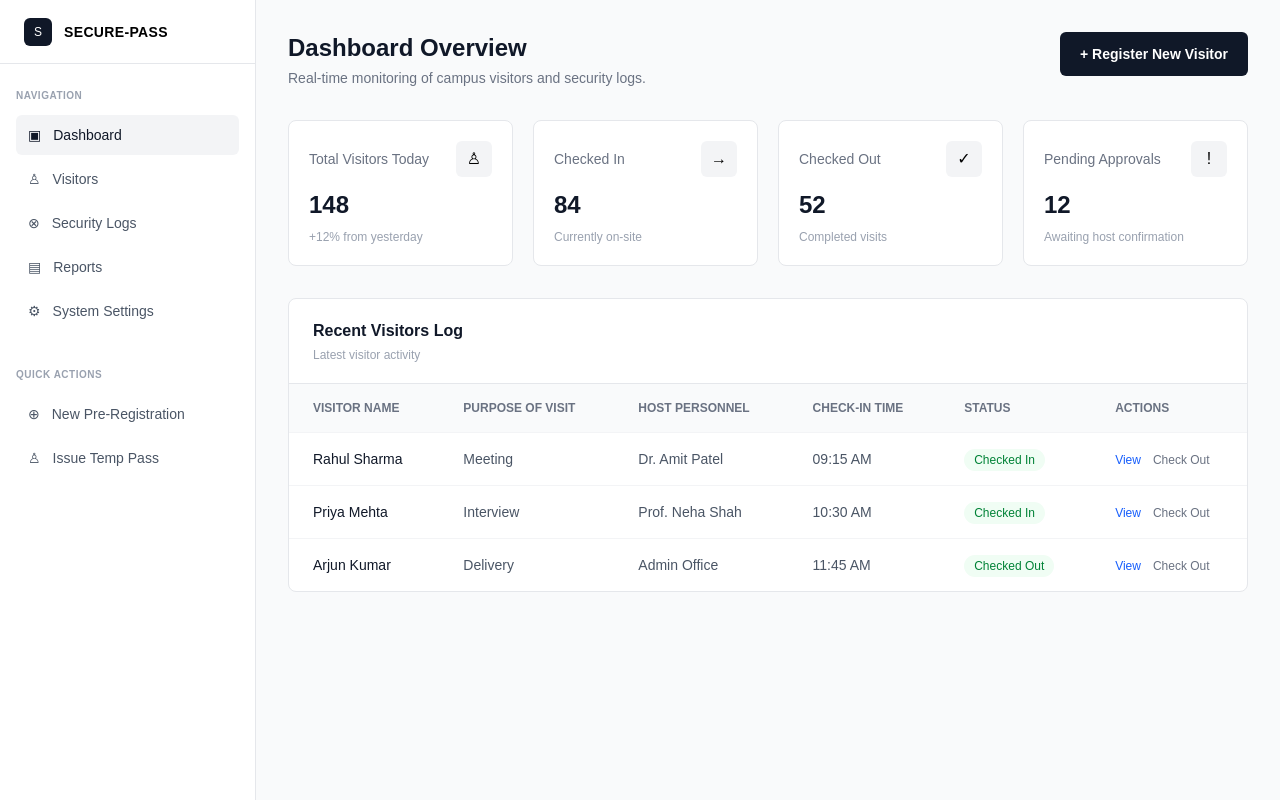
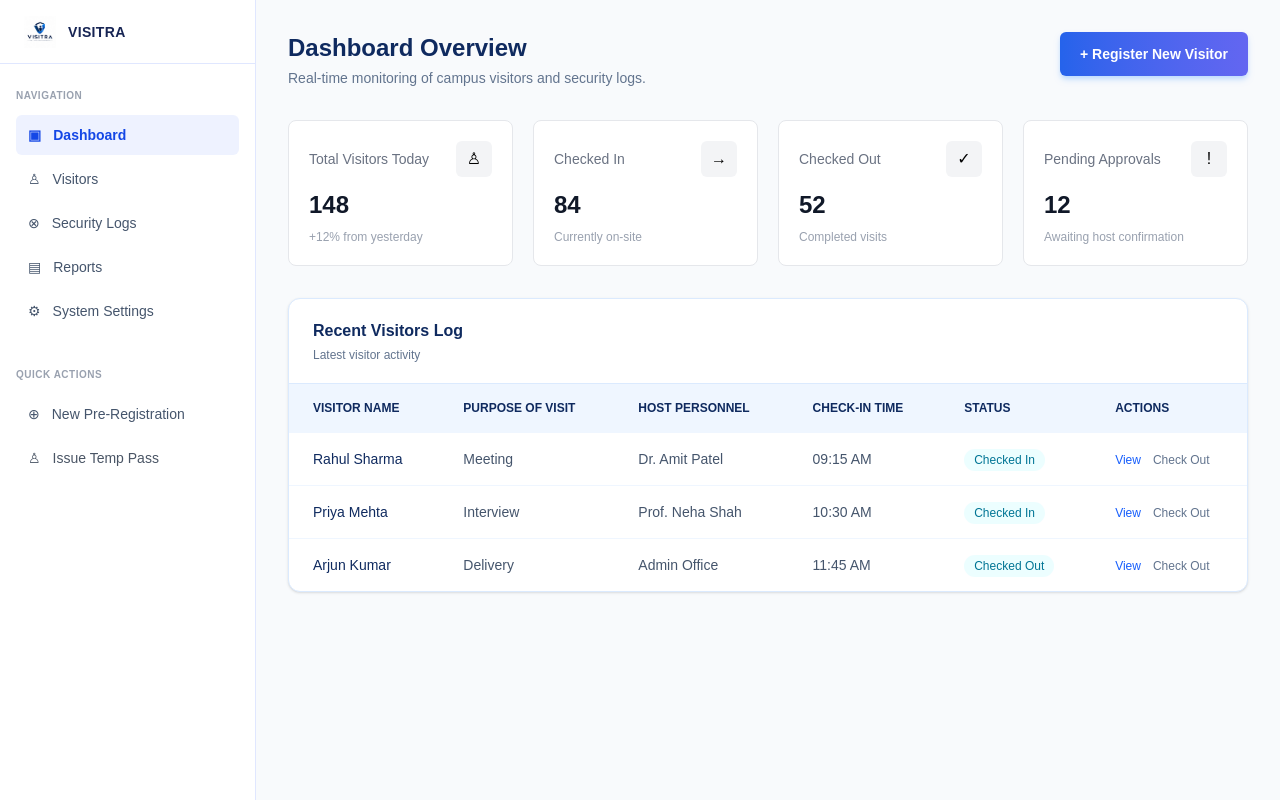
Before and after one commit to pranjalideshmukhcc-ui/visitor-security-management, a React app in the folder frontend/: page /dashboard in a window 1280 px wide. Built offline with nearby package versions, Linux system fonts and the light colour scheme; the HTML template or start-up script is replaced by a standard one.

Commit message:
Finalize VISITRA dashboard theme and branding

```diff
--- a/frontend/src/App.jsx
+++ b/frontend/src/App.jsx
@@ -5,6 +5,11 @@ import Dashboard from "./pages/Dashboard";
 import Visitors from "./pages/Visitors";
 import Approvals from "./pages/Approvals";
 import Hosts from "./pages/Hosts";
+
+import SecurityLogs from "./pages/SecurityLogs";
+import Reports from "./pages/Report";
+import Settings from "./pages/Settings";
+import PreRegistration from "./pages/PreRegistration";
 
 function App() {
   return (
@@ -16,6 +21,10 @@ function App() {
         <Route path="/visitors" element={<Visitors />} />
         <Route path="/approvals" element={<Approvals />} />
         <Route path="/hosts" element={<Hosts />} />
+        <Route path="/security-logs" element={<SecurityLogs />} />
+        <Route path="/reports" element={<Reports />} />
+        <Route path="/settings" element={<Settings />} />
+        <Route path="/pre-registration" element={<PreRegistration />} />
       </Routes>
     </BrowserRouter>
   );
--- a/frontend/src/components/Sidebar.jsx
+++ b/frontend/src/components/Sidebar.jsx
@@ -1,4 +1,5 @@
 import { useNavigate, useLocation } from "react-router-dom";
+
 
 function Sidebar() {
   const navigate = useNavigate();
@@ -7,22 +8,26 @@ function Sidebar() {
   const isActive = (path) => location.pathname === path;
 
   const navClass = (path) =>
-    `w-full flex items-center gap-3 px-3 py-2.5 rounded-md text-sm text-left ${
-      isActive(path)
-        ? "bg-gray-100 text-gray-900 font-medium"
-        : "text-gray-600 hover:bg-gray-50"
-    }`;
+  `w-full flex items-center gap-3 px-3 py-2.5 rounded-md text-sm text-left ${
+    isActive(path)
+      ? "bg-indigo-50 text-blue-700 font-semibold"
+      : "text-slate-600 hover:bg-indigo-50 hover:text-blue-700"
+  }`;
 
   return (
-    <aside className="w-64 min-h-screen bg-white border-r border-gray-200 flex-shrink-0">
-      <div className="h-16 px-6 flex items-center border-b border-gray-200">
-        <div className="w-7 h-7 bg-gray-900 rounded-md mr-3 flex items-center justify-center text-white text-xs">
-          S
-        </div>
+   <aside className="w-64 min-h-screen bg-white border-r border-indigo-100 flex-shrink-0">
+      <div className="h-16 px-6 flex items-center border-b border-indigo-100">
+       <div className="w-8 h-8 mr-3 flex items-center justify-center">
+ <img
+  src="/visitra-logo.jpg"
+  alt="VISITRA"
+  className="w-8 h-8 object-contain"
+/>
+</div>
 
-        <span className="font-bold text-sm tracking-wide">
-          SECURE-PASS
-        </span>
+<span className="font-bold text-sm tracking-wide text-[#172554]">
+  VISITRA
+</span>
       </div>
 
       <div className="px-4 py-6">
--- a/frontend/src/components/VisitorTable.jsx
+++ b/frontend/src/components/VisitorTable.jsx
@@ -24,37 +24,37 @@ function VisitorTable() {
   ];
 
   return (
-    <div className="bg-white border border-gray-200 rounded-lg overflow-hidden">
-      <div className="px-6 py-5 border-b border-gray-200">
-        <h2 className="font-semibold text-gray-900">
+    <div className="bg-white border border-blue-100 rounded-xl overflow-hidden shadow-sm">
+      <div className="px-6 py-5 border-b border-blue-100">
+        <h2 className="font-semibold text-[#0F2A5F]">
           Recent Visitors Log
         </h2>
 
-        <p className="text-xs text-gray-400 mt-1">
+        <p className="text-xs text-slate-500 mt-1">
           Latest visitor activity
         </p>
       </div>
 
       <div className="overflow-x-auto">
         <table className="w-full text-sm">
-          <thead className="bg-gray-50">
+          <thead className="bg-[#EFF6FF]">
             <tr>
-              <th className="text-left px-6 py-4 text-xs text-gray-500">
+              <th className="text-left px-6 py-4 text-xs font-semibold text-[#0F2A5F]">
                 VISITOR NAME
               </th>
-              <th className="text-left px-6 py-4 text-xs text-gray-500">
+              <th className="text-left px-6 py-4 text-xs font-semibold text-[#0F2A5F]">
                 PURPOSE OF VISIT
               </th>
-              <th className="text-left px-6 py-4 text-xs text-gray-500">
+              <th className="text-left px-6 py-4 text-xs font-semibold text-[#0F2A5F]">
                 HOST PERSONNEL
               </th>
-              <th className="text-left px-6 py-4 text-xs text-gray-500">
+              <th className="text-left px-6 py-4 text-xs font-semibold text-[#0F2A5F]">
                 CHECK-IN TIME
               </th>
-              <th className="text-left px-6 py-4 text-xs text-gray-500">
+              <th className="text-left px-6 py-4 text-xs font-semibold text-[#0F2A5F]">
                 STATUS
               </th>
-              <th className="text-left px-6 py-4 text-xs text-gray-500">
+              <th className="text-left px-6 py-4 text-xs font-semibold text-[#0F2A5F]">
                 ACTIONS
               </th>
             </tr>
@@ -62,35 +62,38 @@ function VisitorTable() {
 
           <tbody>
             {visitors.map((visitor, index) => (
-              <tr key={index} className="border-t border-gray-100">
-                <td className="px-6 py-4 font-medium text-gray-900">
+              <tr
+                key={index}
+                className="border-t border-blue-50 hover:bg-[#F8FAFC] transition-colors"
+              >
+                <td className="px-6 py-4 font-medium text-[#0F2A5F]">
                   {visitor.name}
                 </td>
 
-                <td className="px-6 py-4 text-gray-600">
+                <td className="px-6 py-4 text-slate-600">
                   {visitor.purpose}
                 </td>
 
-                <td className="px-6 py-4 text-gray-600">
+                <td className="px-6 py-4 text-slate-600">
                   {visitor.host}
                 </td>
 
-                <td className="px-6 py-4 text-gray-600">
+                <td className="px-6 py-4 text-slate-600">
                   {visitor.time}
                 </td>
 
                 <td className="px-6 py-4">
-                  <span className="px-2.5 py-1 rounded-full bg-green-50 text-green-700 text-xs">
+                  <span className="px-2.5 py-1 rounded-full bg-cyan-50 text-cyan-700 text-xs font-medium">
                     {visitor.status}
                   </span>
                 </td>
 
                 <td className="px-6 py-4">
-                  <button className="text-blue-600 text-xs mr-3">
+                  <button className="text-blue-600 text-xs font-medium mr-3 hover:text-blue-800">
                     View
                   </button>
 
-                  <button className="text-gray-500 text-xs">
+                  <button className="text-slate-500 text-xs hover:text-[#0F2A5F]">
                     Check Out
                   </button>
                 </td>
--- a/frontend/src/pages/Dashboard.jsx
+++ b/frontend/src/pages/Dashboard.jsx
@@ -7,25 +7,25 @@ function Dashboard() {
   const navigate = useNavigate();
 
   return (
-    <div className="min-h-screen bg-gray-50 flex">
+   <div className="min-h-screen bg-[#F8FAFC] flex">
       <Sidebar />
 
       <main className="flex-1 min-w-0">
         <div className="p-8">
           <div className="flex items-start justify-between mb-8">
             <div>
-              <h1 className="text-2xl font-bold text-gray-900">
+             <h1 className="text-2xl font-bold text-[#0F2A5F]">
                 Dashboard Overview
               </h1>
 
-              <p className="text-sm text-gray-500 mt-1">
+              <p className="text-sm text-slate-500 mt-1">
                 Real-time monitoring of campus visitors and security logs.
               </p>
             </div>
 
             <button
               onClick={() => navigate("/pre-registration")}
-              className="bg-gray-900 text-white px-5 py-3 rounded-md text-sm font-semibold hover:bg-gray-800"
+             className="bg-gradient-to-r from-[#2563EB] to-[#6366F1] text-white px-5 py-3 rounded-md text-sm font-semibold shadow-md shadow-blue-200 hover:from-[#1D4ED8] hover:to-[#4F46E5] transition-all"
             >
               + Register New Visitor
             </button>
--- a/frontend/src/pages/Login.jsx
+++ b/frontend/src/pages/Login.jsx
@@ -1,5 +1,6 @@
 
 import { useState } from "react";
+import { useNavigate } from "react-router-dom";
 import axios from "axios";
 
 function Login() {
@@ -8,6 +9,8 @@ function Login() {
   const [message, setMessage] = useState("");
   const [email, setEmail] = useState("");
   const [password, setPassword] = useState("");
+
+  const navigate = useNavigate();
 
   const handleSubmit = async (e) => {
   e.preventDefault();
@@ -24,6 +27,7 @@ function Login() {
     console.log("Login response:", response.data);
 
     setMessage("Login successful!");
+navigate("/dashboard");
   } catch (error) {
     console.error("Login error:", error);
 
@@ -41,38 +45,23 @@ function Login() {
 
         {/* Logo */}
 <div className="flex justify-center mb-5">
-          <div className="relative w-20 h-20 flex items-center justify-center">
-
-            {/* Orbit */}
-            <div className="absolute w-20 h-9 border-4 border-blue-600 rounded-full rotate-[-25deg]" />
-
-            {/* Shield */}
-            <div className="relative w-14 h-16 bg-gradient-to-br from-[#172554] to-[#2563EB] flex items-center justify-center clip-shield shadow-lg">
-              <span className="text-white text-2xl font-bold">
-                S
-              </span>
-
-              {/* Lock */}
-              <div className="absolute bottom-3 w-3 h-3 bg-white rounded-sm">
-                <div className="absolute -top-2 left-[2px] w-2 h-2 border-2 border-white rounded-t-full" />
-              </div>
-            </div>
-
-          </div>
+  <img
+    src="/visitra-logo.jpg"
+    alt="VISITRA"
+    className="w-20 h-20 object-contain"
+  />
 </div>
 
 {/* Brand */}
 <div className="text-center mb-8">
 
   <h1 className="text-3xl font-bold tracking-tight text-[#172554]">
-            Secure<span className="text-[#2563EB]">Gate</span>{" "}
-            <span className="text-[#172554]">VMS</span>
+    VISITRA
   </h1>
 
   <p className="text-sm text-slate-500 mt-2">
-            Visitor & Security Management System
+    Smart Visitor & Security Management
   </p>
-
           <div className="flex items-center justify-center gap-3 mt-4">
             <div className="h-px w-16 bg-indigo-100" />
 
```
Also changed, not shown: frontend/src/pages/Visitors.jsx (+25 -23 lines), frontend/public/visitra-logo.jpg (added), frontend/public/visitra-logo.png. Lines whose indentation alone changed are shown as unchanged.
